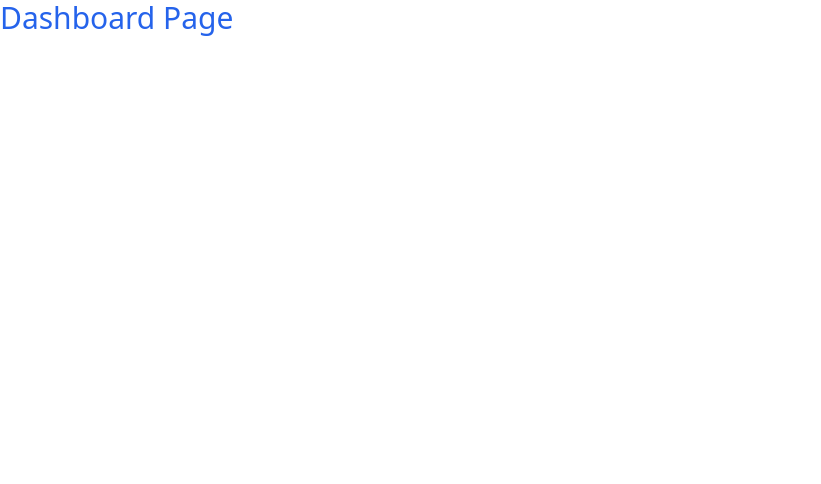
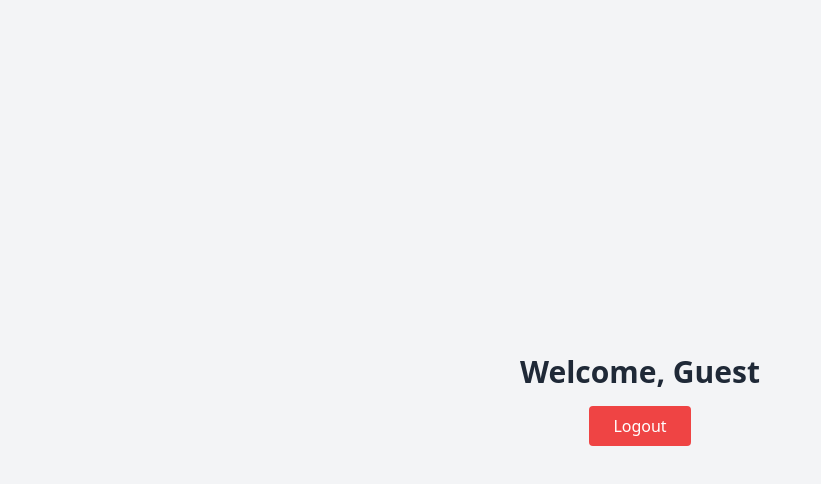
Before and after one commit to ervinosmani/dailyhabits-frontend, a React (Vite) app: page /dashboard in a window 1280 px wide. Shown: the top 484 px of the page, without its empty margins (0-821 px from the left). Built offline with nearby package versions, Linux system fonts and the light colour scheme.

Commit message:
update Dashboard

```diff
--- a/src/pages/Dashboard.jsx
+++ b/src/pages/Dashboard.jsx
@@ -1,5 +1,27 @@
-function Login() {
-    return <div className="text-3xl text-blue-600">Dashboard Page</div>;
+import { useContext } from "react";
+import { AuthContext } from "../context/AuthContext";
+import { useNavigate } from "react-router-dom";
+
+function Dashboard() {
+    const { user, logout } = useContext(AuthContext);
+    const navigate = useNavigate();
+
+    const handleLogout = () => {
+        logout();
+        navigate("/");
+    };
+
+    return (
+        <div className="min-h-screen flex flex-col items-center justify-center bg-gray-100">
+            <h1 className="text-3xl font-bold text-gray-800 mb-4">Welcome, {user?.name || "Guest"}</h1>
+            <button
+                onClick={handleLogout}
+                className="px-6 py-2 bg-red-500 text-white rounded hover:bg-red-600 transition"
+            >
+                Logout
+            </button>
+        </div>
+    );
 }
 
-export default Login;
+export default Dashboard;
```
